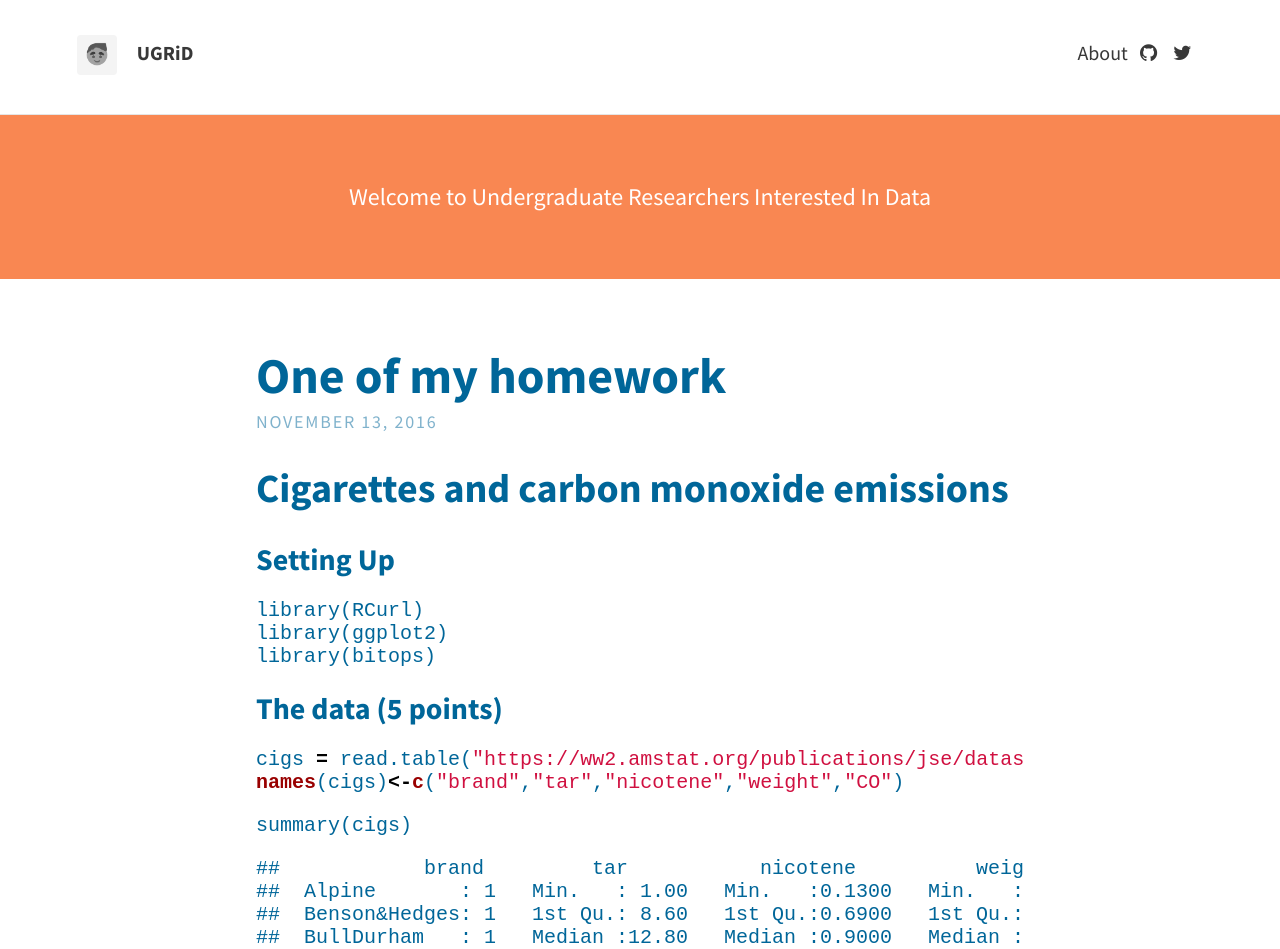
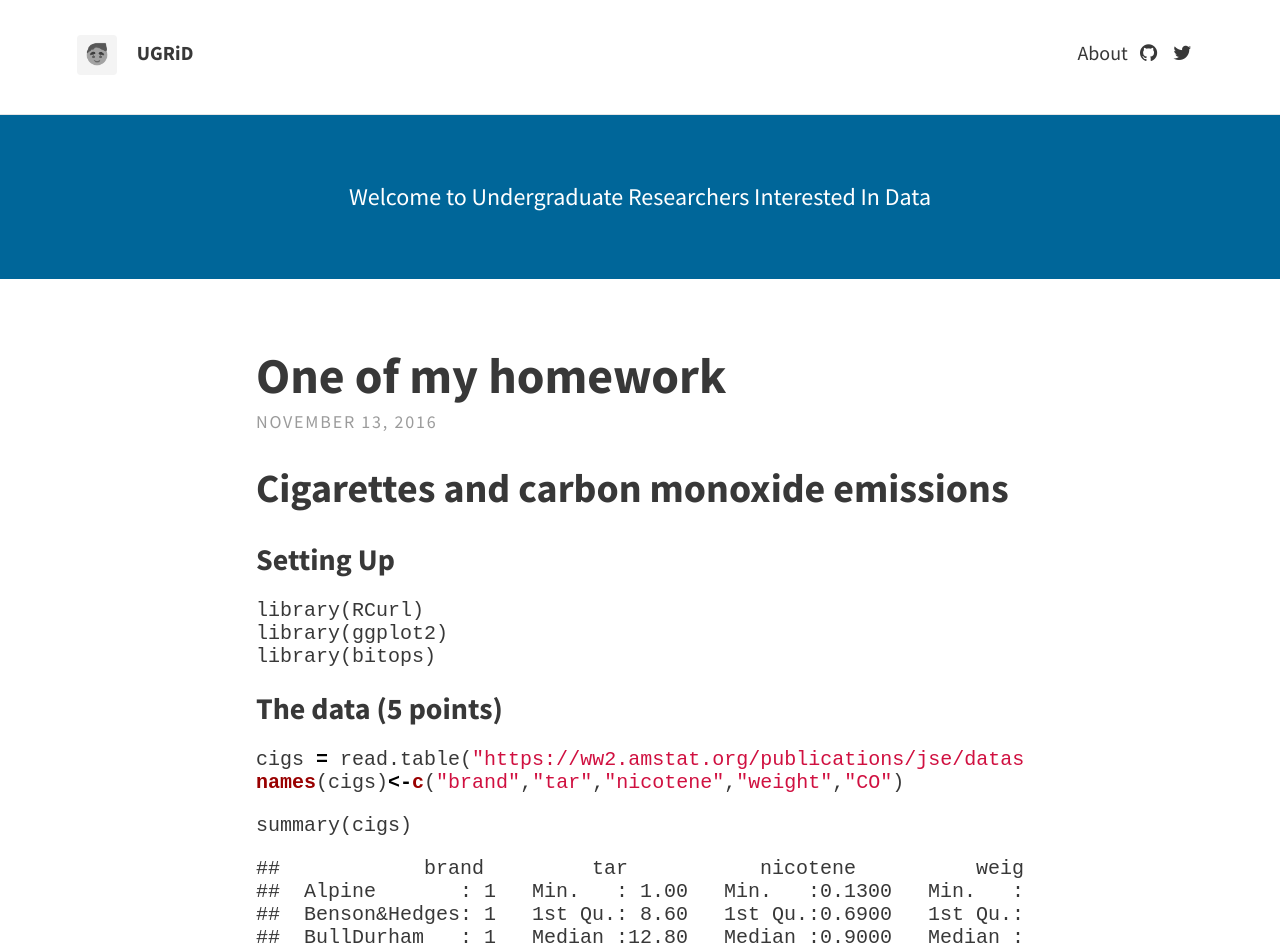
Before and after one commit to sketchplatform/ugriders.github.io, a Jekyll site: the page built from index.html, in a window 1280 px wide. Shown: the top 949 px of the page. Built offline with Jekyll 4.4.1, drawn with Linux system fonts in a browser that asks for light colours; nearby versions of some CDN libraries; the list of posts is cut into pages by our own code.

Commit message:
Update _variables.scss

```diff
--- a/_sass/base/_variables.scss
+++ b/_sass/base/_variables.scss
@@ -14,7 +14,7 @@ $background-color: #fff;
 $border-color: rgba(0, 0, 0, 0.1); // rgba recommended if using feature images
 
 // Typography colours
-$text-color: #006699;
+$text-color: #383838;
 $link-color: #1ABC9C;
 $selection-color: #D4D4D4; // visible when highlighting text
 
@@ -26,5 +26,5 @@ $feature-image-text-color: #fff;
 $feature-image-size: cover; // options include "cover", "contain", "auto"
 
 // Header description box
-$header-desc-background-color: #F98752;
+$header-desc-background-color: #006699;
 $header-desc-text-color: #FFF;
```
